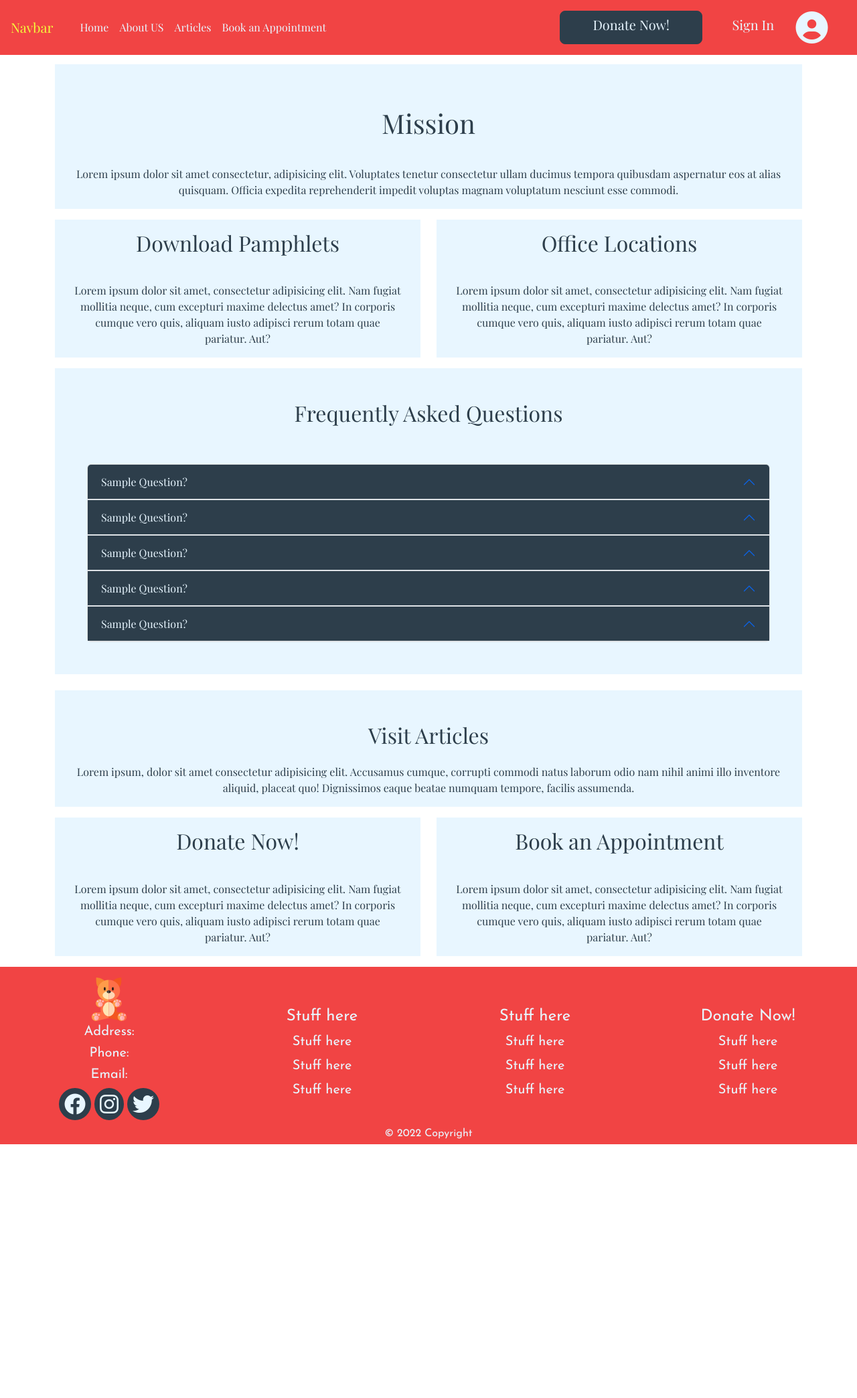
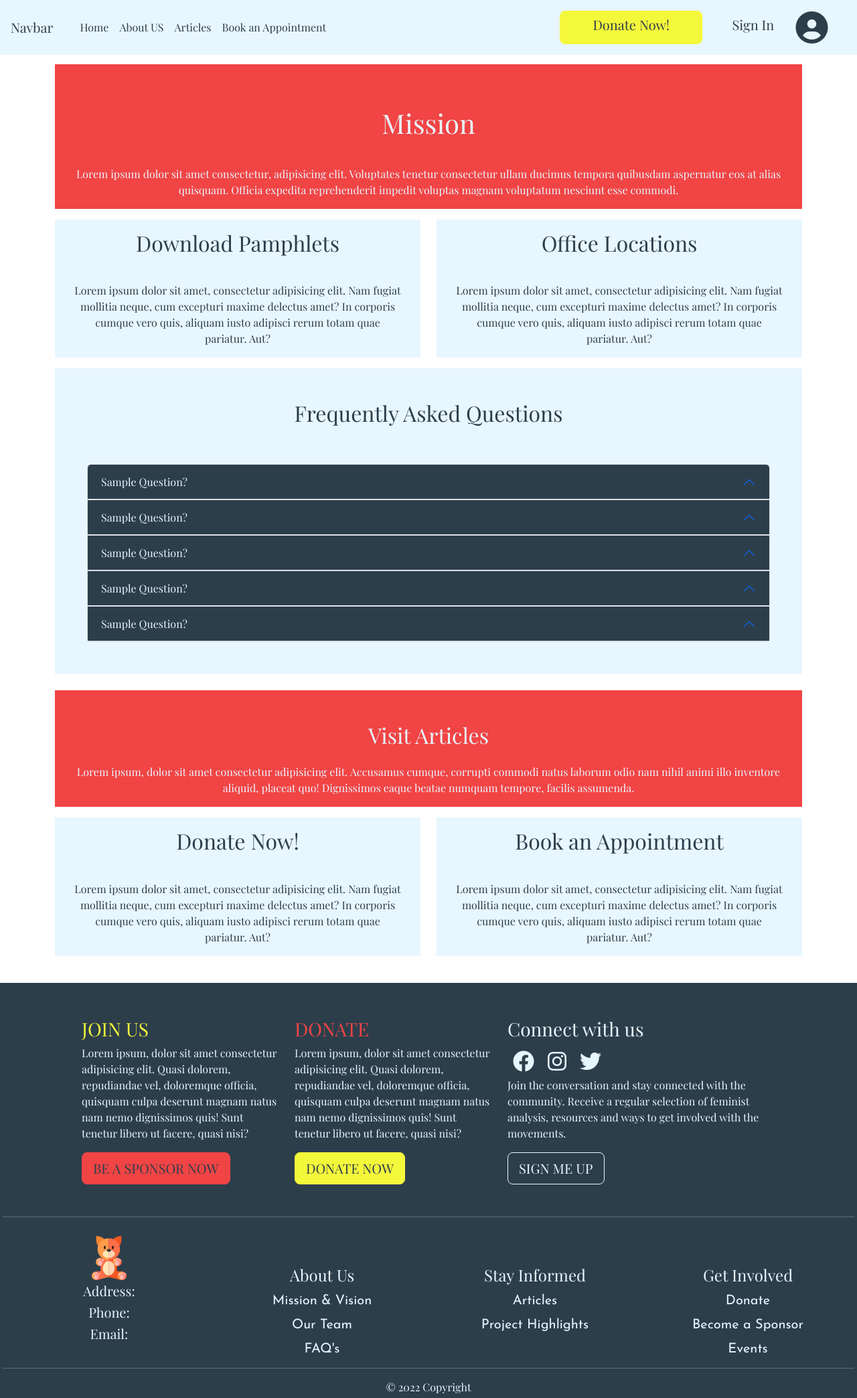
Before and after one commit to denisedee-sudo/Team-4-Artemis, a website: page About.html in a window 1280 px wide. Shown: the whole page at 67% size. Before the commit the page ends 1709 px from the top, so only its background shows below. Drawn offline with nearby package versions, Linux system fonts and the light colour scheme.

Commit message:
Updated footer about, articles and book

```diff
--- a/About.html
+++ b/About.html
@@ -11,52 +11,52 @@
 </head>
 <body class="container-fluid bg-white text-play">
     <!-- Start of Navbar -->
-    <nav class="navbar navbar-expand-lg bg-carmine fixed-top text-play">
-        <a class="navbar-brand p-3 text-maxy hover-big" href="#">
+    <nav class="navbar navbar-expand-lg bg-bubbles fixed-top text-play">
+        <a class="navbar-brand p-3 text-jindigo hover-big" href="#">
             Navbar
         </a>
         <div class="collapse navbar-collapse" id="bar-toggle">
             <ul class="navbar-nav text-center">
                 <li class="nav-item ">
-                    <a class="nav-link active text-bubbles hover-maxy hover-big" href="index.html">Home</a>
+                    <a class="nav-link active text-jindigo hover-carmine hover-big" href="index.html">Home</a>
                 </li>
                 <li class="nav-item">
-                    <a class="nav-link active text-bubbles hover-maxy hover-big" href="About.html">About US</a>
+                    <a class="nav-link active text-jindigo hover-carmine hover-big" href="About.html">About US</a>
                 </li>
                 <li class="nav-item">
-                    <a class="nav-link active text-bubbles hover-maxy hover-big" href="Articles.html">Articles</a>
+                    <a class="nav-link active text-jindigo hover-carmine hover-big" href="Articles.html">Articles</a>
                 </li>
                 <li class="nav-item">
-                    <a class="nav-link active text-bubbles hover-maxy hover-big" href="Book.html">Book an Appointment</a>
+                    <a class="nav-link active text-jindigo hover-carmine hover-big" href="Book.html">Book an Appointment</a>
                 </li>
                 <li class="nav-item mx-auto d-block d-sm-none">
-                    <button class="btn btn-lg btn-jindigo text-bubbles hover-maxy hover-big m-2 p-2 pe-5 ps-5">
+                    <button class="btn btn-lg btn-maxy text-jindigo hover-carmine hover-big m-2 p-2 pe-5 ps-5">
                         <h5>Donate Now!</h5>
                     </button>
                 </li>
                 <li class="nav-item mx-auto d-block d-sm-none">
                     <div class="row align-items-center ms-4 me-4">
                         <div class="col-6">
-                            <h5 class="text-bubbles text-center hover-maxy hover-big">Sign In</h5>
+                            <h5 class="text-jindigo text-center hover-carmine hover-big">Sign In</h5>
                         </div>
                         <div class="col-6">
-                            <i class="fa-solid fa-circle-user fa-3x m-1 me-2 ms-2 text-bubbles hover-maxy hover-big"></i>
+                            <i class="fa-solid fa-circle-user fa-3x m-1 me-2 ms-2 text-jindigo hover-carmine hover-big"></i>
                         </div>
                     </div>
                 </li>
             </ul>
         </div>
         <div class="invisible-xs">
-            <button class="btn btn-lg btn-jindigo text-bubbles hover-maxy hover-big m-2 p-2 pe-5 ps-5">
+            <button class="btn btn-lg btn-maxy text-jindigo hover-carmine hover-big m-2 p-2 pe-5 ps-5">
                 <h5>Donate Now!</h5>
             </button>
         </div>
         <div class="invisible-xs row align-items-center ms-4 me-4">
             <div class="col-6">
-                <h5 class="text-bubbles text-center hover-maxy hover-big">Sign In</h5>
+                <h5 class="text-jindigo text-center hover-carmine hover-big">Sign In</h5>
             </div>
             <div class="col-6">
-                <i class="fa-solid fa-circle-user fa-3x m-1 me-2 ms-2 text-bubbles hover-maxy hover-big"></i>
+                <i class="fa-solid fa-circle-user fa-3x m-1 me-2 ms-2 text-jindigo hover-carmine hover-big"></i>
             </div>
         </div>
         <button class="navbar-toggler" data-bs-toggle="collapse" data-bs-target="#bar-toggle">
@@ -66,8 +66,8 @@
     <!-- End of Navbar -->
     <br><br><br><br>
     <div class="container text-jindigo">
-        <div class="bg-bubbles col-12 pt-5 text-jindigo text-center">
-            <h1 class="text-jindigo p-3">
+        <div class="bg-carmine col-12 pt-5 text-bubbles text-center">
+            <h1 class="text-bubbles p-3">
                 Mission
             </h1>
             <p class="p-3">
@@ -168,7 +168,7 @@
         </div>
         <br>
 
-        <div class="bg-bubbles col-12 pt-5 text-center">
+        <div class="bg-carmine text-bubbles col-12 pt-5 text-center">
             <h2>Visit Articles</h2>
             <p class="p-3">
                 Lorem ipsum, dolor sit amet consectetur adipisicing elit. Accusamus cumque, corrupti commodi natus laborum odio nam nihil animi illo inventore aliquid, placeat quo! Dignissimos eaque beatae numquam tempore, facilis assumenda.
@@ -227,40 +227,69 @@
             </script>
     <!-- End of Messenger Plugin  -->
     <!-- Start of Footer -->
-    <footer class="row bg-carmine text-bubbles p-1 text-jsan">
+    <br>
+    <footer class="row bg-jindigo text-bubbles p-1 text-party">
+        <div class="container-fluid bg-jindigo text-bubbles">
+            <div class="row">
+                <div class="col-1"></div>
+                <div class="col-3">
+                    <br><br>
+                    <h3 class="text-maxy">JOIN US</h3>
+                    <p class="text-justify">Lorem ipsum, dolor sit amet consectetur adipisicing elit. Quasi dolorem, repudiandae vel, doloremque officia, quisquam culpa deserunt magnam natus nam nemo dignissimos quis! Sunt tenetur libero ut facere, quasi nisi?</p>
+                    <button class="btn btn-lg btn-carmine text-jindigo hover-maxy hover-big"> BE A SPONSOR NOW</button>
+                </div>
+                <div class="col-3">
+                    <br><br>
+                    <h3 class="text-carmine">DONATE</h3>
+                    <p class="text-justify">Lorem ipsum, dolor sit amet consectetur adipisicing elit. Quasi dolorem, repudiandae vel, doloremque officia, quisquam culpa deserunt magnam natus nam nemo dignissimos quis! Sunt tenetur libero ut facere, quasi nisi?</p>
+                    <button class="btn btn-lg btn-maxy text-jindigo hover-carmine hover-big">DONATE NOW</button>
+                </div>
+                <div class="col-4">
+                    <br><br>
+                    <h3 class="text-bubbles">Connect with us</h3>
+                    <a class="col-1 text-decoration-none" href="">
+                        <i class="hover-gradient text-bubbles hover-big p-2 rounded-circle bg-jindigo fa-brands fa-facebook fa-2x"></i>
+                    </a>
+                    <a class="col-1 text-decoration-none" href="">
+                        <i class="hover-gradient text-bubbles hover-big p-2 rounded-circle bg-jindigo fa-brands fa-instagram fa-2x"></i>
+                    </a>
+                    <a class="col-1 text-decoration-none" href="">
+                        <i class="hover-gradient text-bubbles hover-big p-2 rounded-circle bg-jindigo fa-brands fa-twitter fa-2x"></i>
+                    </a>
+                    <p>Join the conversation and stay connected with the community. Receive a regular selection of feminist analysis, resources and ways to get involved with the movements.</p>
+
+                    <button class="btn btn-lg btn-outline-bubbles text-bubbles hover-jindigo hover-big">SIGN ME UP</button>
+                </div>
+
+            </div>
+            <br><br>
+        </div>
+        <hr>
+
         <div class="col-12 col-md-3 pt-2 pb-2 text-center">
             <img src="Images/sampleIMG.svg" class="img-fluid col-3 p-1" alt="logo">
             <h5 class="hover-big hover-maxy" >Address: </h5>
             <h5 class="hover-big hover-maxy" >Phone: </h5>
             <h5 class="hover-big hover-maxy" >Email: </h5>
-            <a class="col-1 text-decoration-none" href="">
-                <i class="hover-gradient text-bubbles hover-big p-2 rounded-circle bg-jindigo fa-brands fa-facebook fa-2x"></i>
-            </a>
-            <a class="col-1 text-decoration-none" href="">
-                <i class="hover-gradient text-bubbles hover-big p-2 rounded-circle bg-jindigo fa-brands fa-instagram fa-2x"></i>
-            </a>
-            <a class="col-1 text-decoration-none" href="">
-                <i class="hover-gradient text-bubbles hover-big p-2 rounded-circle bg-jindigo fa-brands fa-twitter fa-2x"></i>
-            </a>
         </div>
         <div class="col-12 col-md-3 pt-2 pb-2 text-center">
-            <h4 class="hover-big pt-5  hover-maxy" >Stuff here</h4>
-            <h5 class="hover-big pt-1 hover-maxy" >Stuff here</h5>
-            <h5 class="hover-big pt-1 hover-maxy" >Stuff here</h5>
-            <h5 class="hover-big pt-1 hover-maxy" >Stuff here</h5>
+            <h4 class="pt-5 text-play" >About Us</h4>
+            <h5 class="hover-big pt-1 hover-maxy text-jsan" >Mission & Vision</h5>
+            <h5 class="hover-big pt-1 hover-maxy text-jsan" >Our Team</h5>
+            <h5 class="hover-big pt-1 hover-maxy text-jsan" >FAQ's</h5>
         </div>
         <div class="col-12 col-md-3 pt-2 pb-2 text-center">
-            <h4 class="hover-big pt-5  hover-maxy" >Stuff here</h4>
-            <h5 class="hover-big pt-1 hover-maxy" >Stuff here</h5>
-            <h5 class="hover-big pt-1 hover-maxy" >Stuff here</h5>
-            <h5 class="hover-big pt-1 hover-maxy" >Stuff here</h5>
+            <h4 class="pt-5 text-play" >Stay Informed</h4>
+            <h5 class="hover-big pt-1 hover-maxy text-jsan" >Articles</h5>
+            <h5 class="hover-big pt-1 hover-maxy text-jsan" >Project Highlights</h5>
         </div>
         <div class="col-12 col-md-3 pt-2 pb-2 text-center">
-            <h4 class="hover-big pt-5  hover-maxy" >Donate Now!</h4>
-            <h5 class="hover-big pt-1 hover-maxy" >Stuff here</h5>
-            <h5 class="hover-big pt-1 hover-maxy" >Stuff here</h5>
-            <h5 class="hover-big pt-1 hover-maxy" >Stuff here</h5>
+            <h4 class="pt-5 text-play" >Get Involved</h4>
+            <h5 class="hover-big pt-1 hover-maxy text-jsan" >Donate</h5>
+            <h5 class="hover-big pt-1 hover-maxy text-jsan" >Become a Sponsor</h5>
+            <h5 class="hover-big pt-1 hover-maxy text-jsan" >Events</h5>
         </div>
+        <hr>
         <div class="col-12 text-center">
             © 2022 Copyright
         </div>
```
Also changed, not shown: Articles.html (+63 -35 lines), Book.html (+65 -37 lines).
